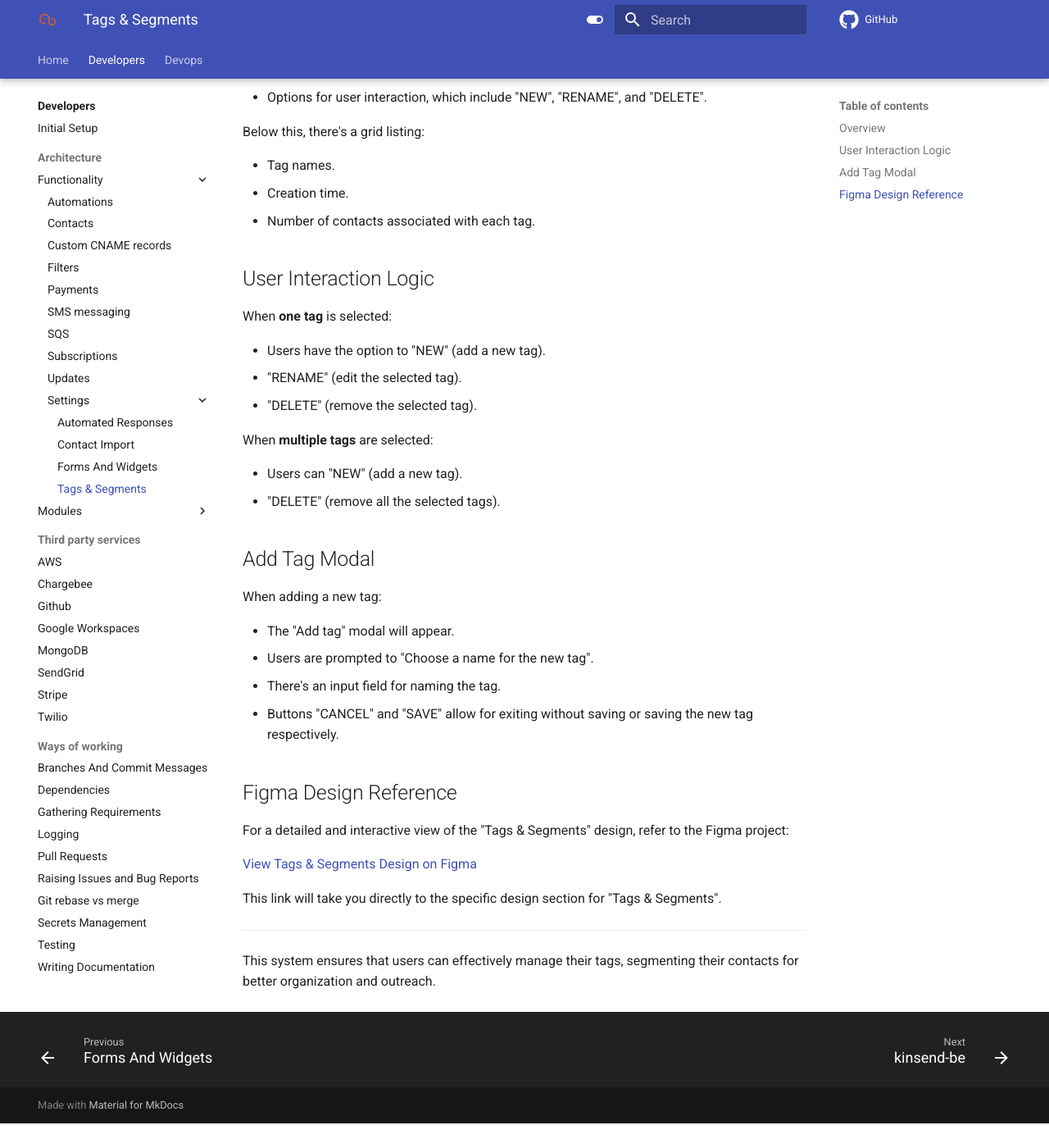
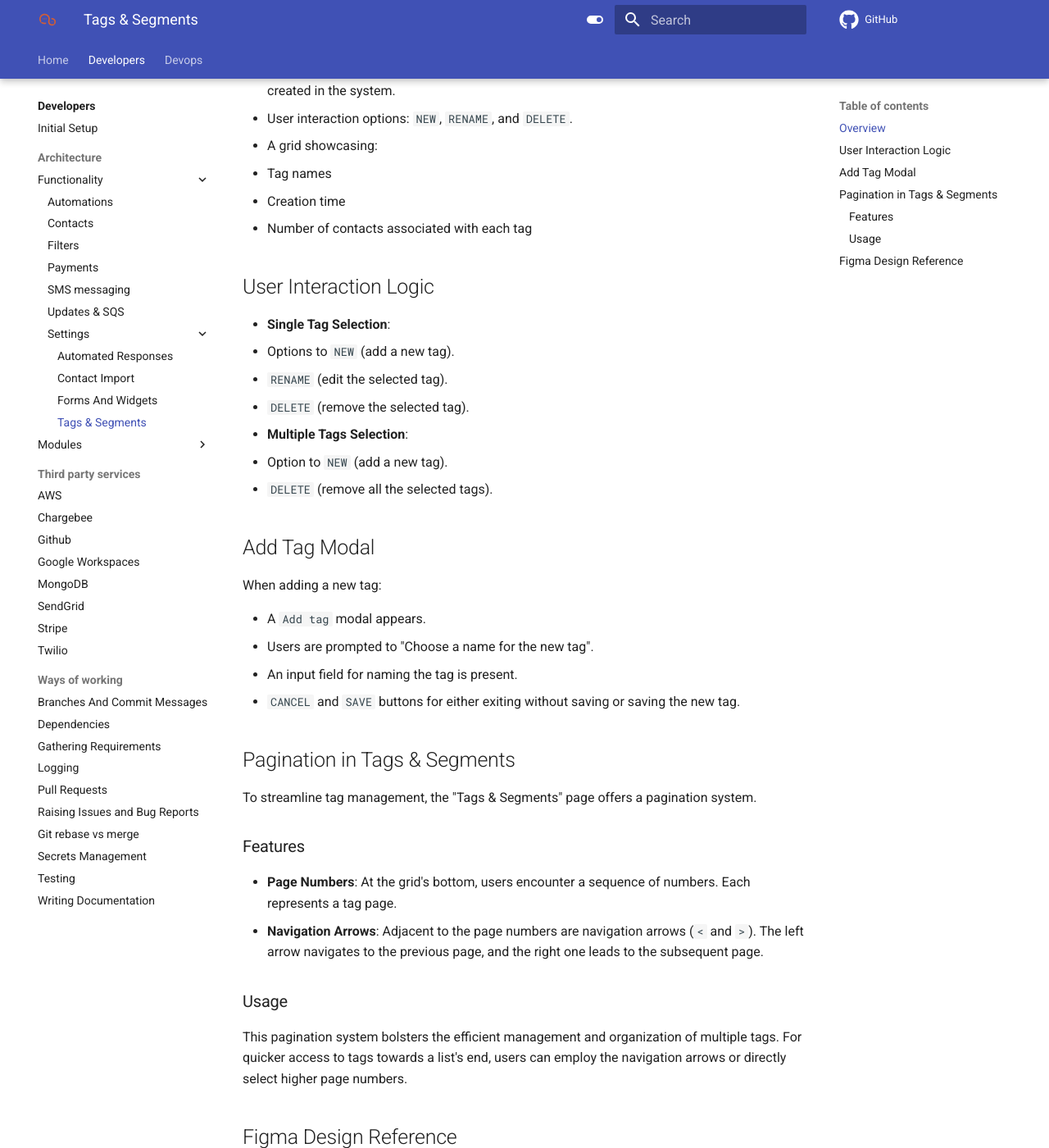
Before and after one commit to kinsend/kinsend-docs, an MkDocs documentation site: the page built from docs/developers/architecture/functionality/settings/tags-and-segments.md, in a window 1280 px wide and 1400 px high, scrolled down 398 px. Shown: the whole window at 82% size. Built offline with MkDocs 1.6.1 and Material for MkDocs 9.7.7, drawn with Linux system fonts in a browser that asks for light colours; comment, search, counter and statistics services are not loaded; before the commit the page ends 1768 px from its top, so only the background shows below that; some of the changed text lies outside the part shown.

Commit message:
Tags documentation

```diff
--- a/docs/developers/architecture/functionality/custom-cname-records.md
+++ /dev/null
@@ -1 +0,0 @@
-# Custom CNAME records
--- a/docs/developers/architecture/functionality/settings/tags-and-segments.md
+++ b/docs/developers/architecture/functionality/settings/tags-and-segments.md
@@ -1,51 +1,56 @@
 # Tags & Segments
 
-The **Tags & Segments** feature in Kinsend allows users to categorize and manage their contacts effectively. Tags are a great way to target specific contacts within in an [automation](/developers/architecture/functionality/automations.html) or [update](/developers/architecture/functionality/updates.html) campaign.
+The **Tags & Segments** feature in Kinsend allows users to categorize and manage their contacts effectively. Tags are a pivotal tool for targeting specific contacts within an [automation](/developers/architecture/functionality/automations.html) or [update](/developers/architecture/functionality/updates.html) campaign.
 
 ## Overview
 
-On the main "Tags & Segments" page, you'll see:
+On the main "Tags & Segments" page, you'll observe:
 
-- A section title "Tags & Segments" with a "SETTINGS" label beneath.
-- An overview count of tags and segments currently available.
-- Options for user interaction, which include "NEW", "RENAME", and "DELETE".
-
-Below this, there's a grid listing:
-
-- Tag names.
-- Creation time.
-- Number of contacts associated with each tag.
+- A section title `Tags & Segments` with a `SETTINGS` label beneath.
+- An indicator displaying the total number of tags, providing a quick overview of the tags created in the system.
+- User interaction options: `NEW`, `RENAME`, and `DELETE`.
+- A grid showcasing:
+  * Tag names
+  * Creation time
+  * Number of contacts associated with each tag
 
 ## User Interaction Logic
 
-When **one tag** is selected:
+- **Single Tag Selection**:
+  * Options to `NEW` (add a new tag).
+  * `RENAME` (edit the selected tag).
+  * `DELETE` (remove the selected tag).
 
-- Users have the option to "NEW" (add a new tag).
-- "RENAME" (edit the selected tag).
-- "DELETE" (remove the selected tag).
-
-When **multiple tags** are selected:
-
-- Users can "NEW" (add a new tag).
-- "DELETE" (remove all the selected tags).
+- **Multiple Tags Selection**:
+  * Option to `NEW` (add a new tag).
+  * `DELETE` (remove all the selected tags).
 
 ## Add Tag Modal
 
 When adding a new tag:
 
-- The "Add tag" modal will appear.
+- A `Add tag` modal appears.
 - Users are prompted to "Choose a name for the new tag".
-- There's an input field for naming the tag.
-- Buttons "CANCEL" and "SAVE" allow for exiting without saving or saving the new tag respectively.
+- An input field for naming the tag is present.
+- `CANCEL` and `SAVE` buttons for either exiting without saving or saving the new tag.
+
+## Pagination in Tags & Segments
+
+To streamline tag management, the "Tags & Segments" page offers a pagination system.
+
+### Features
+
+- **Page Numbers**: At the grid's bottom, users encounter a sequence of numbers. Each represents a tag page.
+- **Navigation Arrows**: Adjacent to the page numbers are navigation arrows (`<` and `>`). The left arrow navigates to the previous page, and the right one leads to the subsequent page.
+
+### Usage
+
+This pagination system bolsters the efficient management and organization of multiple tags. For quicker access to tags towards a list's end, users can employ the navigation arrows or directly select higher page numbers.
 
 ## Figma Design Reference
 
-For a detailed and interactive view of the "Tags & Segments" design, refer to the Figma project:
+For a detailed "Tags & Segments" design view, refer to the Figma project:
 
 [View Tags & Segments Design on Figma](https://www.figma.com/file/RoClPWX4pBbYGwsH2spccj/KinSend?type=design&node-id=409-2541&mode=design&t=kwnOVpxqXz4g2tdY-0)
 
-This link will take you directly to the specific design section for "Tags & Segments".
-
----
-
-This system ensures that users can effectively manage their tags, segmenting their contacts for better organization and outreach.
+Clicking the link takes you straight to the specific "Tags & Segments" design section.
--- a/docs/developers/architecture/functionality/subscriptions.md
+++ /dev/null
@@ -1 +0,0 @@
-# Subscriptions
```
Also changed, not shown: docs/developers/architecture/functionality/sqs.md (deleted, +0 -1 lines), docs/developers/architecture/functionality/updates.md (+1 -1 lines).
